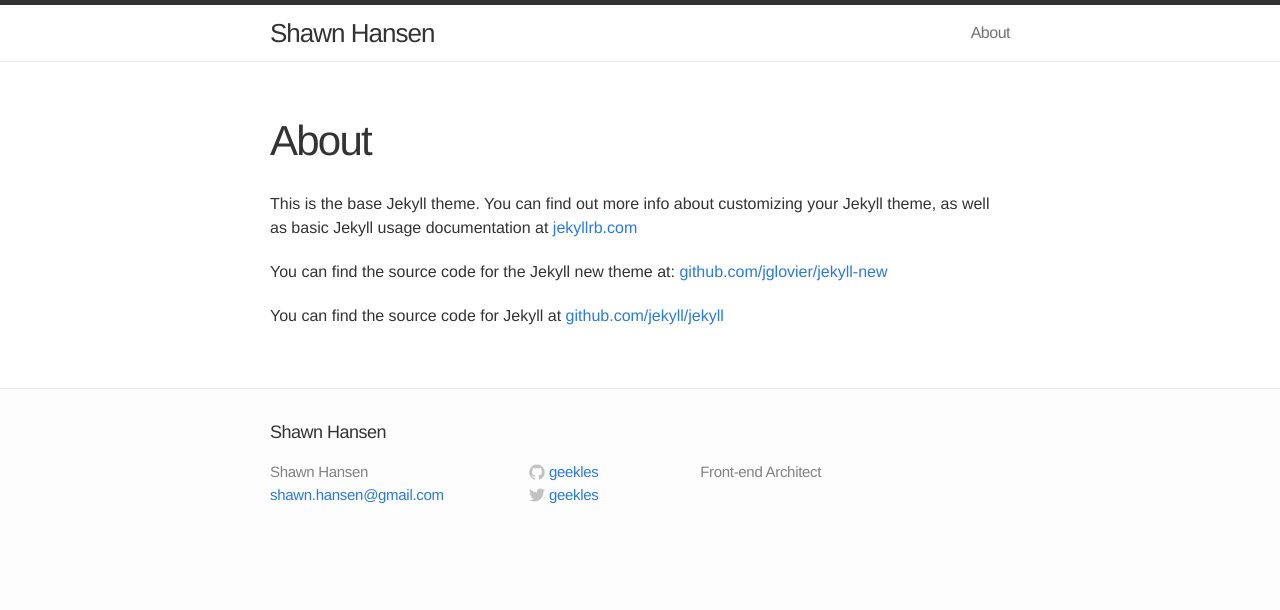
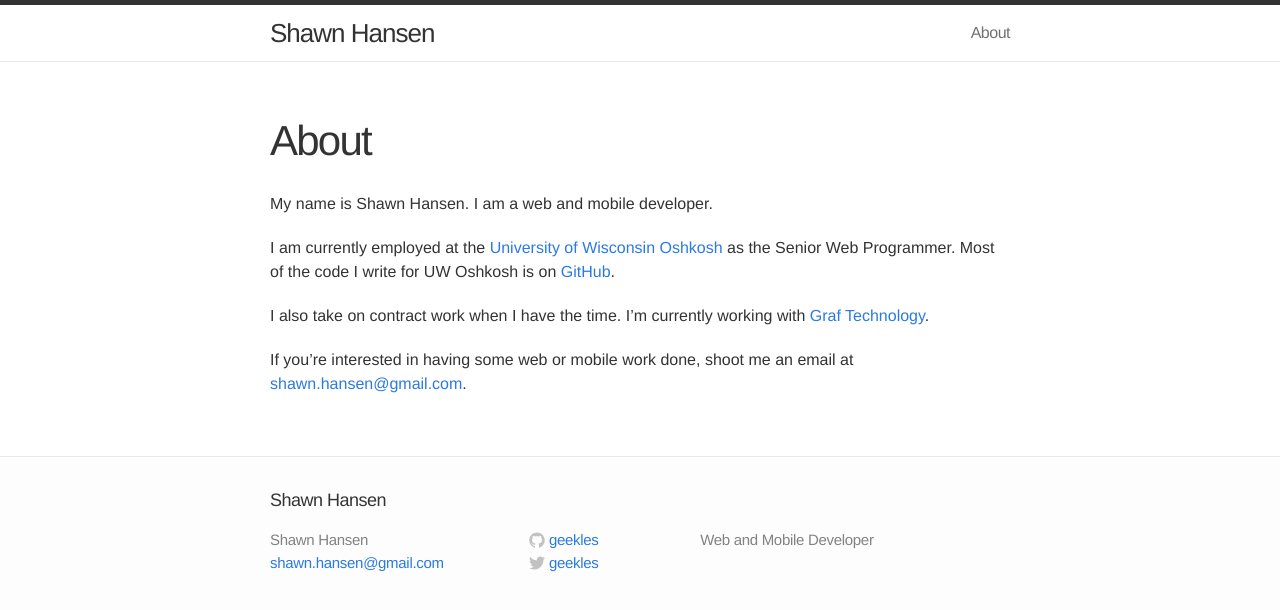
Before and after one commit to geekles/geekles.github.io, a Jekyll site: the page built from about.md, in a window 1280 px wide. Shown: the top 610 px of the page. Built offline with Jekyll 4.4.1, drawn with Linux system fonts in a browser that asks for light colours.

Commit message:
Update About page.

```diff
--- a/_config.yml
+++ b/_config.yml
@@ -1,7 +1,7 @@
 # Site settings
 title: Shawn Hansen
 email: shawn.hansen@gmail.com
-description: "Front-end Architect"
+description: "Web and Mobile Developer"
 baseurl: ""
 url: "http://geekles.com"
 twitter_username: geekles
--- a/about.md
+++ b/about.md
@@ -4,8 +4,10 @@
 permalink: /about/
 ---
 
-This is the base Jekyll theme. You can find out more info about customizing your Jekyll theme, as well as basic Jekyll usage documentation at [jekyllrb.com](http://jekyllrb.com/)
+My name is Shawn Hansen. I am a web and mobile developer.
 
-You can find the source code for the Jekyll new theme at: [github.com/jglovier/jekyll-new](https://github.com/jglovier/jekyll-new)
+I am currently employed at the [University of Wisconsin Oshkosh](http://www.uwosh.edu) as the Senior Web Programmer. Most of the code I write for UW Oshkosh is on [GitHub](http://www.github.com/uwoshkosh).
 
-You can find the source code for Jekyll at [github.com/jekyll/jekyll](https://github.com/jekyll/jekyll)
+I also take on contract work when I have the time. I'm currently working with [Graf Technology](http://www.graftechnology.com).
+
+If you're interested in having some web or mobile work done, shoot me an email at [shawn.hansen@gmail.com](mailto:shawn.hansen@gmail.com).
```
